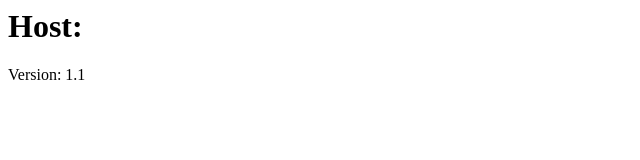
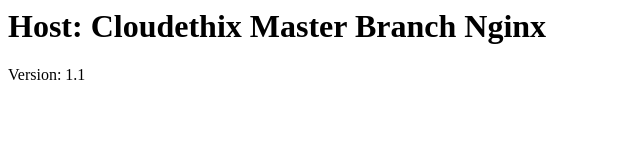
Before and after one commit to haneefshaikh/cloudethix-k8s-haneef, a plain HTML site: page index.html in a window 1280 px wide. Shown: the whole page, without its empty margins (0-640 px from the left). Drawn offline with Linux system fonts and the light colour scheme.

Commit message:
changes done in master branch

```diff
--- a/index.html
+++ b/index.html
@@ -1,6 +1,6 @@
 <html>
 <body>
-        <h1>Host: <!--#echo var="HOSTNAME" --></h1>
+        <h1>Host:  Cloudethix Master Branch Nginx <!--#echo var="HOSTNAME" --></h1>
         Version: 1.1
 </body>
 </html>
```
